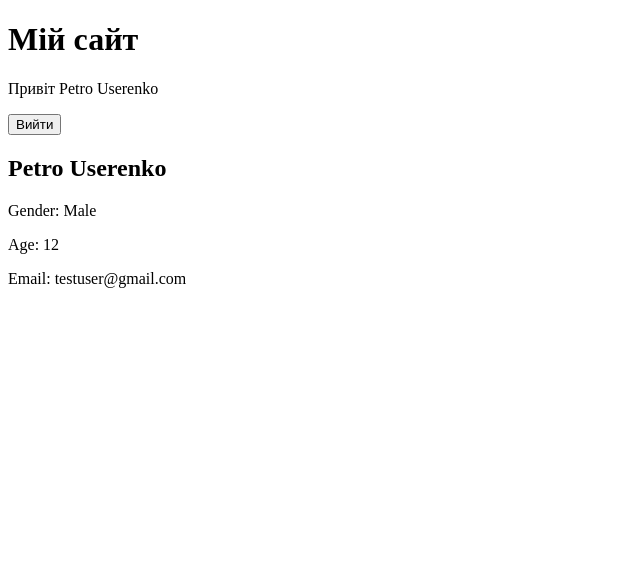
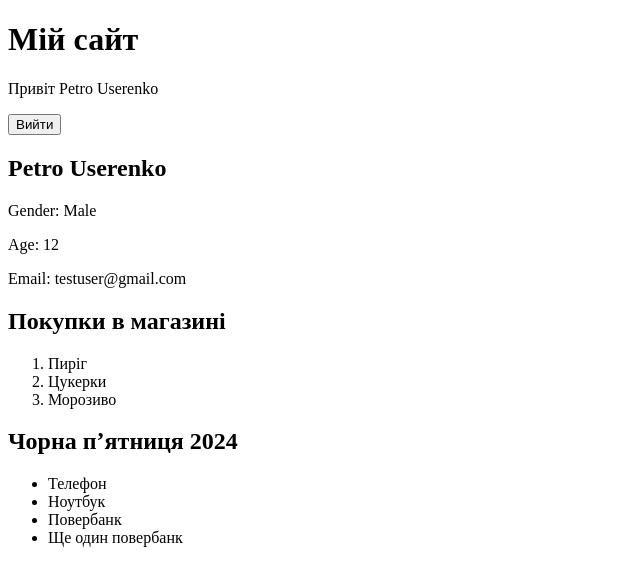
Before and after one commit to Illia-11/react-lessons2, a React (Vite) app: page / in a window 1280 px wide. Shown: the top 586 px of the page, without its empty margins (0-640 px from the left). Built offline with nearby package versions, Linux system fonts and the light colour scheme.

Commit message:
Add react composition with children prop example

```diff
--- a/src/App.jsx
+++ b/src/App.jsx
@@ -5,6 +5,7 @@
 import RegistrationForm from "./components/RegistrationFrom";
 import Header from "./components/Header";
 import UserProfile from "./components/UserProfile";
+import List from "./components/List";
 
 // звичайний елемент у реакті
 const elem1 = React.createElement(
@@ -58,7 +59,7 @@
       email: "testuser@gmail.com",
       age: 12,
     },
-  }
+  };
 
   handleLogout = () => {
     this.setState({
@@ -84,8 +85,23 @@
 
     return (
       <>
-        <Header user={user} handleLogout={this.handleLogout} handleLogin={this.handleLogin}/>
-        <UserProfile user={user}/>
+        <Header
+          user={user}
+          handleLogout={this.handleLogout}
+          handleLogin={this.handleLogin}
+        />
+        <UserProfile user={user} />
+        <List listTitle="Покупки в магазині" listType="ordered">
+          <li>Пиріг</li>
+          <li>Цукерки</li>
+          <li>Морозиво</li>
+        </List>
+        <List listTitle="Чорна пʼятниця 2024" listType="unordered">
+          <li>Телефон</li>
+          <li>Ноутбук</li>
+          <li>Повербанк</li>
+          <li>Ще один повербанк</li>
+        </List>
       </>
     );
   }
--- /dev/null
+++ b/src/components/List/index.jsx
@@ -0,0 +1,14 @@
+import React from "react";
+
+const List = (props) => {
+  const { listTitle, listType, children } = props;
+  return (
+    <section>
+      <h2>{listTitle}</h2>
+      {listType === "ordered" && <ol>{children}</ol>}
+      {listType === "unordered" && <ul>{children}</ul>}
+    </section>
+  );
+};
+
+export default List;
```
